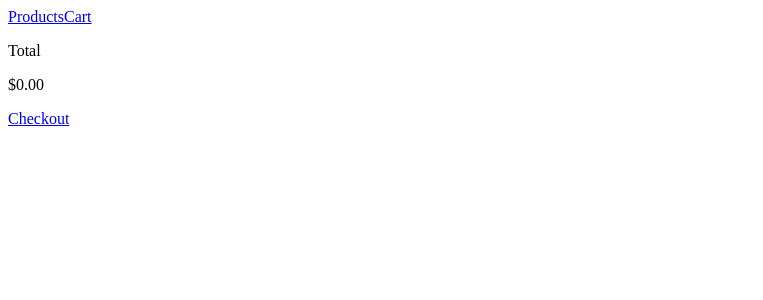
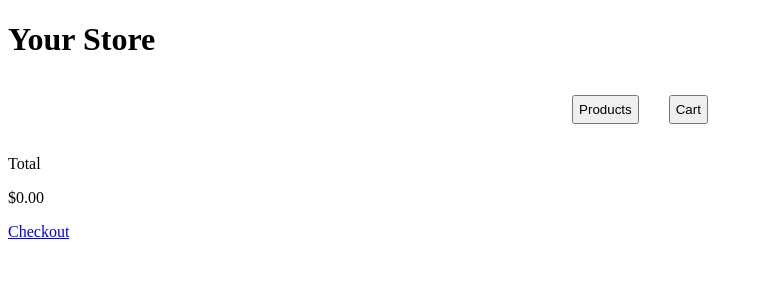
Before and after one commit to w314/storeFront, an Angular app: page /cart in a window 1280 px wide. Shown: the top 300 px of the page, without its empty margins (0-763 px from the left). Built offline with nearby package versions, Linux system fonts and the light colour scheme.

Commit message:
style: Format nav links as buttons

```diff
--- a/src/app/app.component.css
+++ b/src/app/app.component.css
@@ -0,0 +1,3 @@
+h1 {
+    color: var(--header-color)
+}
--- a/src/app/app.component.html
+++ b/src/app/app.component.html
@@ -1,2 +1,3 @@
+<h1>{{ title }}</h1>
 <app-nav-bar></app-nav-bar>
 <router-outlet></router-outlet>
--- a/src/app/app.component.ts
+++ b/src/app/app.component.ts
@@ -1,4 +1,5 @@
 import { Component } from '@angular/core';
+
 
 @Component({
   selector: 'app-root',
@@ -6,5 +7,5 @@ import { Component } from '@angular/core';
   styleUrls: ['./app.component.css']
 })
 export class AppComponent {
-  title = 'storeFront';
+  title = 'Your Store';
 }
--- a/src/app/components/nav-bar/nav-bar.component.css
+++ b/src/app/components/nav-bar/nav-bar.component.css
@@ -0,0 +1,10 @@
+nav {
+    display: flex;
+    justify-content:center;
+}
+
+a {
+    text-decoration: none;
+    color: var(--link-color);
+    margin: 15px;
+}
--- a/src/app/components/nav-bar/nav-bar.component.html
+++ b/src/app/components/nav-bar/nav-bar.component.html
@@ -3,6 +3,7 @@
     without reloading the pages.
     Make not of the using / for root.
 -->
-
-<a routerLink="/products">Products</a>
-<a routerLink="/cart">Cart</a>
+<nav>
+    <a routerLink="/products"><button type="button">Products</button></a>
+    <a routerLink="/cart"><button type="button">Cart</button></a>
+</nav>
--- a/src/styles.css
+++ b/src/styles.css
@@ -1 +1,35 @@
 /* You can add global styles to this file, and also import other style files */
+:root {
+    /*
+    Sand Tan: #e1b382
+
+Sand Tan Shadow: #c89666
+
+Night Blue: #2d545e
+
+Night Blue Shadow: #12343b
+
+    */
+    /* --header-color: #12343b; */
+    --header-color: black;
+    --link-color: #2d545e;
+
+    --main-bg-color: white;
+    --main-color: black;
+    /* --main-font:  */
+    /* --button-bg-color: #e1b382;
+    --button-border-color: #c89666; */
+    --button-bg-color: var(--header-color);
+    --button-border-color: #2d545e;
+
+
+    --button-color: white;
+}
+
+button {
+    padding: 5px;
+    margin: 0;
+    /* color: var(--button-color);
+    background-color: var(--button-bg-color);
+    border: 2px solid var(--button-border-color); */
+}
```
